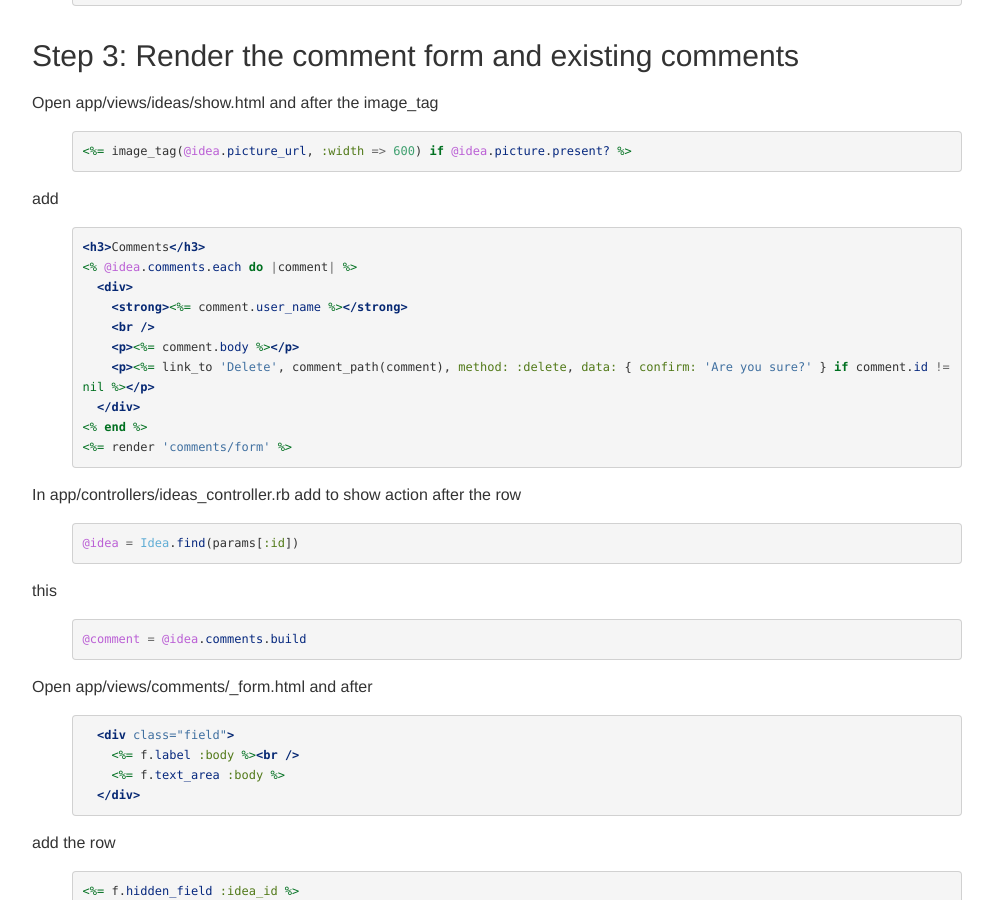
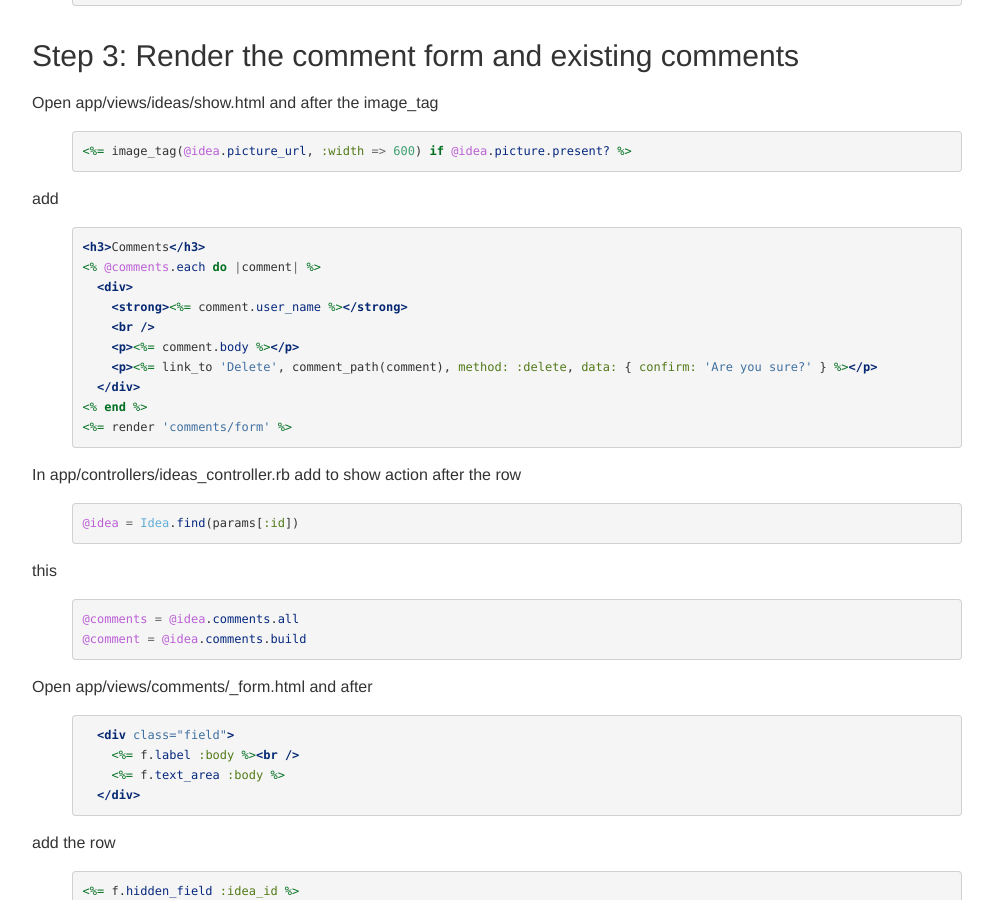
Before and after one commit to railsgirls/guides.railsgirls.com, a Jekyll site: the page built from _posts/2012-04-30-commenting.markdown, in a window 1280 px wide and 900 px high, scrolled down 1090 px. Shown: the whole window, without its empty margins (53-1046 px from the left). Built offline with Jekyll 4.4.1, drawn with Linux system fonts in a browser that asks for light colours; nearby versions of some CDN libraries.

Commit message:
Updated step 3 with better practices.

```diff
--- a/_posts/2012-04-30-commenting.markdown
+++ b/_posts/2012-04-30-commenting.markdown
@@ -54,12 +54,12 @@ Open app/views/ideas/show.html and after the image_tag
 add
 {% highlight erb %}
 <h3>Comments</h3>
-<% @idea.comments.each do |comment| %>
+<% @comments.each do |comment| %>
   <div>
     <strong><%= comment.user_name %></strong>
     <br />
     <p><%= comment.body %></p>
-    <p><%= link_to 'Delete', comment_path(comment), method: :delete, data: { confirm: 'Are you sure?' } if comment.id != nil %></p>
+    <p><%= link_to 'Delete', comment_path(comment), method: :delete, data: { confirm: 'Are you sure?' } %></p>
   </div>
 <% end %>
 <%= render 'comments/form' %>
@@ -72,6 +72,7 @@ In app/controllers/ideas_controller.rb add to show action after the row
 
 this
 {% highlight ruby %}
+@comments = @idea.comments.all
 @comment = @idea.comments.build
 {% endhighlight %}
 
```
